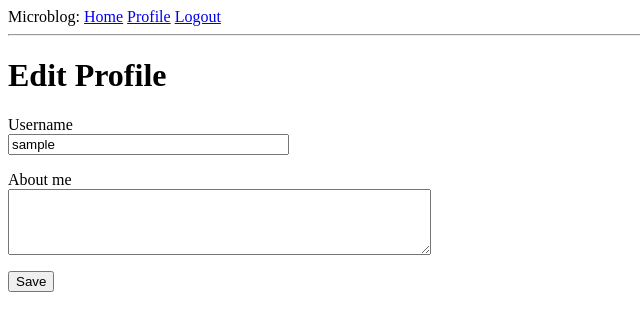
After one commit to markphilipb/simple-microblog, a Flask app: page /edit_profile in a window 1280 px wide. The commit adds this page. Shown: the top 331 px of the page, without its empty margins (0-640 px from the left). Run offline with Flask 2, Linux system fonts and the light colour scheme; the visitor is signed in with stand-in values (Sample User, id 1); data comes from the database, SQL or seed files in the repository; both versions use the stored data as it was after the commit.

Commit message:
Chapter 6 Profile Page and Avatars

```diff
--- a/app/forms.py
+++ b/app/forms.py
@@ -1,6 +1,6 @@
 from flask_wtf import FlaskForm
-from wtforms import StringField, PasswordField, BooleanField, SubmitField
-from wtforms.validators import DataRequired, ValidationError, Email, EqualTo
+from wtforms import StringField, PasswordField, BooleanField, SubmitField, TextAreaField
+from wtforms.validators import DataRequired, ValidationError, Email, EqualTo, Length
 from app.models import User
 
 
@@ -27,3 +27,9 @@ class RegistrationForm(FlaskForm):
         user = User.query.filter_by(email=email.data).first()
         if user is not None:
             raise ValidationError('Please use a different email address')
+
+
+class EditProfileForm(FlaskForm):
+    username = StringField('Username', validators=[DataRequired()])
+    about_me = TextAreaField('About me', validators=[Length(min=0, max=140)])
+    submit = SubmitField('Save')
--- a/app/models.py
+++ b/app/models.py
@@ -2,6 +2,7 @@ from datetime import datetime
 from app import db, login
 from werkzeug.security import generate_password_hash, check_password_hash
 from flask_login import UserMixin
+from hashlib import md5
 
 
 class User(UserMixin, db.Model):
@@ -10,6 +11,8 @@ class User(UserMixin, db.Model):
     email = db.Column(db.String(120), index=True, unique=True)
     password_hash = db.Column(db.String(128))
     posts = db.relationship('Post', backref='author', lazy='dynamic')
+    about_me = db.Column(db.String(140))
+    last_seen = db.Column(db.DateTime, default=datetime.utcnow)
 
     def __repr__(self):
         return '<User {}>'.format(self.username)
@@ -19,6 +22,10 @@ class User(UserMixin, db.Model):
 
     def check_password(self, password):
         return check_password_hash(self.password_hash, password)
+
+    def avatar(self, size):
+        digest = md5(self.email.lower().encode('utf-8')).hexdigest()
+        return 'https://www.gravatar.com/avatar/{}?d=identicon&s={}'.format(digest, size)
 
 
 class Post(db.Model):
@@ -30,6 +37,7 @@ class Post(db.Model):
     def __repr__(self):
         return '<Post {}'.format(self.body)
 
+
 @login.user_loader
 def load_user(id):
     return User.query.get(int(id))
--- a/app/routes.py
+++ b/app/routes.py
@@ -1,10 +1,11 @@
 from flask import render_template, flash, redirect, url_for, request
 from app import app, db
-from app.forms import LoginForm, RegistrationForm
+from app.forms import LoginForm, RegistrationForm, EditProfileForm
 from flask_login import current_user, login_user, logout_user
 from app.models import User
 from flask_login import login_required
 from werkzeug.urls import url_parse
+from datetime import datetime
 
 
 @app.route('/')
@@ -65,3 +66,38 @@ def register():
         flash('Registration Successful')
         return redirect(url_for('login'))
     return render_template('register.html', title='Register', form=form)
+
+
+@app.route('/user/<username>')
+@login_required
+def user(username):
+    user = User.query.filter_by(username=username).first_or_404()
+    posts = [
+        {'author': user, 'body': 'test1'},
+        {'author': user, 'body': 'test2'}
+    ]
+    return render_template('user.html', user=user, posts=posts)
+
+
+@app.before_request
+def before_request():
+    if current_user.is_authenticated:
+        current_user.last_seen = datetime.utcnow()
+        db.session.commit()
+
+
+@app.route('/edit_profile', methods=['GET', 'POST'])
+@login_required
+def edit_profile():
+    form = EditProfileForm()
+    if form.validate_on_submit():
+        current_user.username = form.username.data
+        current_user.about_me = form.about_me.data
+        db.session.commit()
+        flash('Your changes have been saved.')
+        return redirect(url_for('edit_profile'))
+    elif request.method == 'GET':
+        form.username.data = current_user.username
+        form.about_me.data = current_user.about_me
+    return render_template('edit_profile.html', title='Edit Profile',
+                           form=form)
--- /dev/null
+++ b/app/templates/_post.html
@@ -0,0 +1,6 @@
+ <table>
+     <tr valign="top">
+         <td><img src="{{ post.author.avatar(36) }}"></td>
+         <td>{{ post.author.username }} says:<br>{{ post.body }}</td>
+     </tr>
+ </table>
--- a/app/templates/base.html
+++ b/app/templates/base.html
@@ -12,6 +12,7 @@
             {% if current_user.is_anonymous %} <!-- True if user is not logged in -->
             <a href="{{ url_for('login') }}">Login</a>
             {% else %}
+            <a href="{{ url_for('user', username=current_user.username) }}">Profile</a>
             <a href="{{ url_for('logout') }}">Logout</a>
             {% endif %}
 
--- /dev/null
+++ b/app/templates/edit_profile.html
@@ -0,0 +1,23 @@
+{% extends "base.html" %}
+
+{% block content %}
+    <h1>Edit Profile</h1>
+    <form action="" method="post">
+        {{ form.hidden_tag() }}
+        <p>
+            {{ form.username.label }}<br>
+            {{ form.username(size=32) }}<br>
+            {% for error in form.username.errors %}
+            <span style="color: red;">[{{ error }}]</span>
+            {% endfor %}
+        </p>
+        <p>
+            {{ form.about_me.label }}<br>
+            {{ form.about_me(cols=50, rows=4) }}<br>
+            {% for error in form.about_me.errors %}
+            <span style="color: red;">[{{ error }}]</span>
+            {% endfor %}
+        </p>
+        <p>{{ form.submit() }}</p>
+    </form>
+{% endblock %}
```
Also changed, not shown: app/templates/user.html (added, +21 -0 lines), migrations/versions/e9d28a92c4cd_atwo_new_fields_in_user_model.py (added, +30 -0 lines), app.db.
